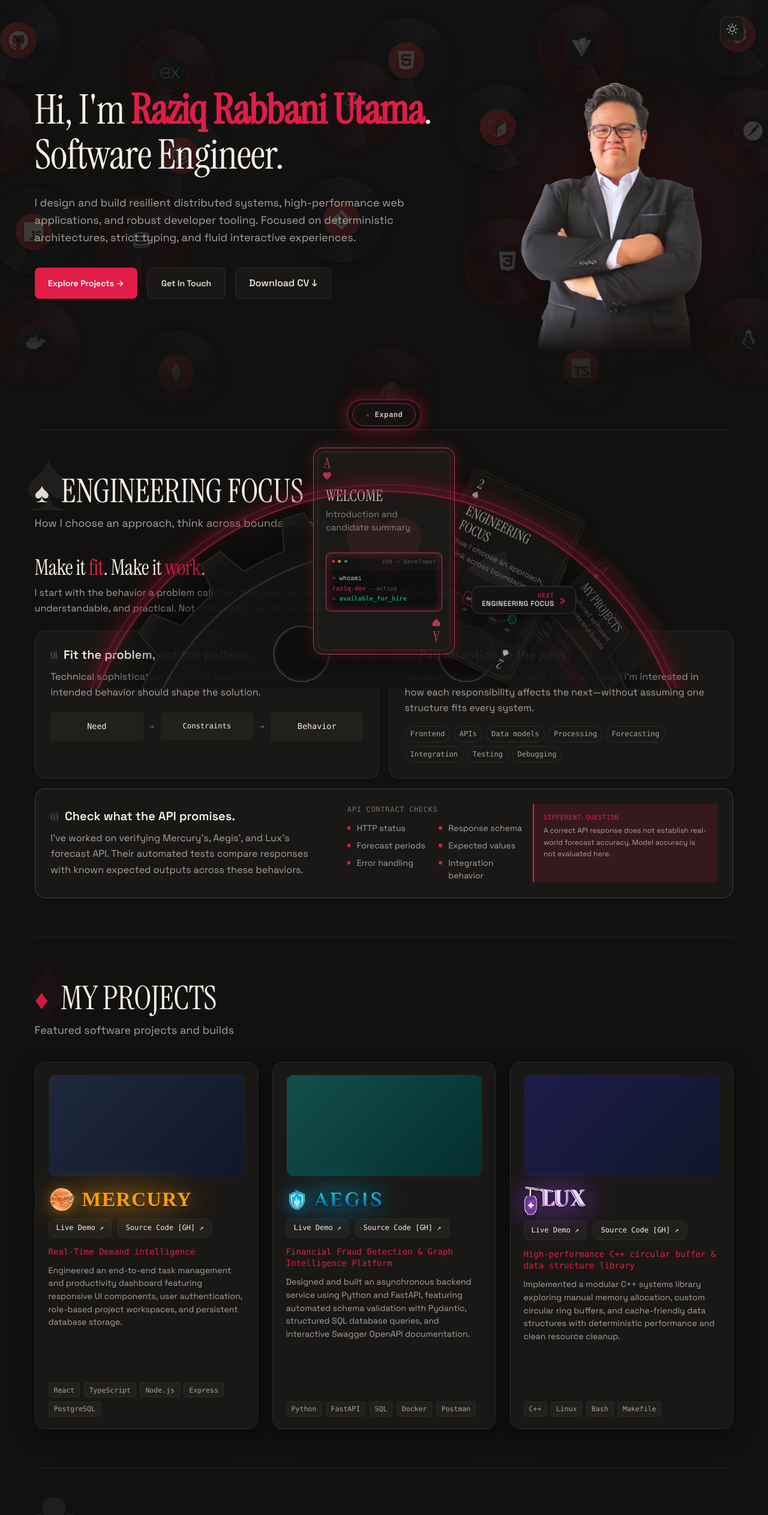
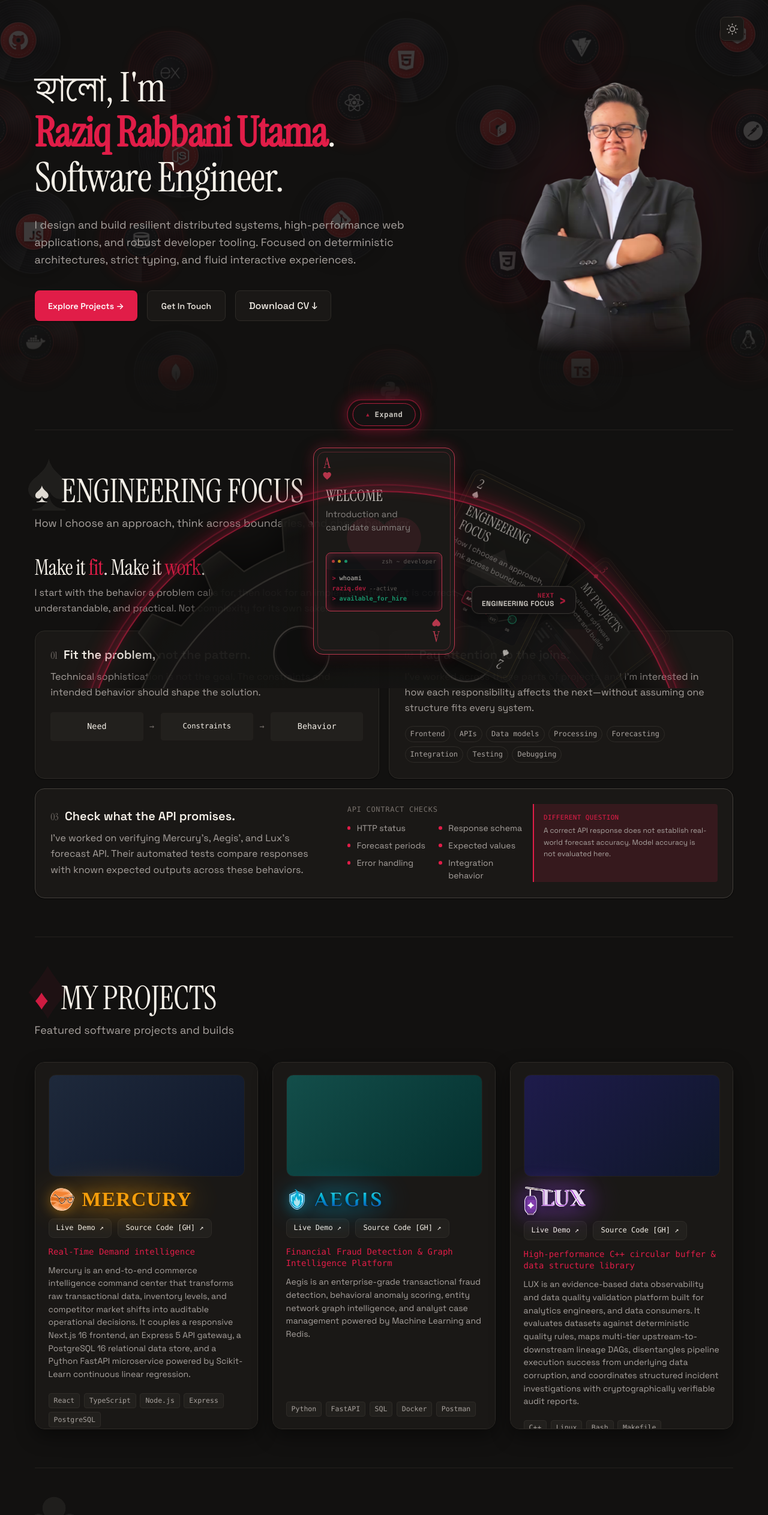
Before and after one commit to razeequtama/portfolio-website, a React (Vite) app: page / in a window 1280 px wide. Shown: the top 2525 px of the page at 60% size. Built offline with nearby package versions, Linux system fonts and the light colour scheme; a web font is replaced by a local one.

Commit message:
Fix design mistake on projects cards

```diff
--- a/src/components/projects/ProjectCardBack.tsx
+++ b/src/components/projects/ProjectCardBack.tsx
@@ -1,5 +1,5 @@
 import React from 'react';
-import type { ProjectItem } from '../../types/portfolio';
+import type { PlayingCardSuit, ProjectItem } from '../../types/portfolio';
 import type { ProjectCardBackMeta } from '../../utils/cardUtils';
 import { PlayingCardSuitIcon } from '../turntable/PlayingCardSuitIcons';
 
@@ -8,6 +8,17 @@
   meta: ProjectCardBackMeta;
   onReveal?: () => void;
 }
+
+const SUIT_PATHS: Record<PlayingCardSuit, string> = {
+  spades:
+    'M12 2.5 C16 8 20.5 12 20.5 15.5 C20.5 18.5 17.5 20.5 14.5 19.5 C13.5 19.1 12.8 18.3 12.4 17.5 C12.8 19 13.8 20.5 15.5 22 L8.5 22 C10.2 20.5 11.2 19 11.6 17.5 C11.2 18.3 10.5 19.1 9.5 19.5 C6.5 20.5 3.5 18.5 3.5 15.5 C3.5 12 8 8 12 2.5 Z',
+  hearts:
+    'M12 21.35l-1.45-1.32C5.4 15.36 2 12.28 2 8.5 2 5.42 4.42 3 7.5 3c1.74 0 3.41.81 4.5 2.09C13.09 3.81 14.76 3 16.5 3 19.58 3 22 8.5c0 3.78-3.4 6.86-8.55 11.54L12 21.35z',
+  diamonds:
+    'M12 2.5 L20 12 L12 21.5 L4 12 Z',
+  clubs:
+    'M12 2.5 A 3.8 3.8 0 0 0 8.2 6.3 C 8.2 6.9 8.35 7.5 8.6 8 A 4.2 4.2 0 0 0 4.5 12.2 A 4.2 4.2 0 0 0 8.7 16.4 C 9.6 16.4 10.4 16.1 11 15.6 C 10.7 16.9 9.9 19.2 8.5 22 L 15.5 22 C 14.1 19.2 13.3 16.9 13 15.6 C 13.6 16.1 14.4 16.4 15.3 16.4 A 4.2 4.2 0 0 0 19.5 12.2 A 4.2 4.2 0 0 0 15.4 8 C 15.65 7.5 15.8 6.9 15.8 6.3 A 3.8 3.8 0 0 0 12 2.5 Z',
+};
 
 export const ProjectCardBack: React.FC<ProjectCardBackProps> = ({
   project,
@@ -283,15 +294,61 @@
             className="medallion-core-circle"
           />
         </g>
+        {/* Top-Left Corner Pip (Rank & Suit Inside Card Frame) */}
+        <g className="card-back-svg-pip card-back-svg-pip-tl">
+          <rect
+            x="26"
+            y="26"
+            width="28"
+            height="50"
+            rx="6"
+            className="svg-pip-backdrop"
+          />
+          <text
+            x="40"
+            y="47"
+            textAnchor="middle"
+            className="svg-pip-rank"
+          >
+            {meta.rank}
+          </text>
+          <g transform="translate(33, 53) scale(0.58)">
+            <path
+              d={SUIT_PATHS[meta.suit]}
+              className="svg-pip-suit"
+            />
+          </g>
+        </g>
+
+        {/* Bottom-Right Inverted Corner Pip (180° Point Reflection) */}
+        <g
+          className="card-back-svg-pip card-back-svg-pip-br"
+          transform="rotate(180 170 270)"
+        >
+          <rect
+            x="26"
+            y="26"
+            width="28"
+            height="50"
+            rx="6"
+            className="svg-pip-backdrop"
+          />
+          <text
+            x="40"
+            y="47"
+            textAnchor="middle"
+            className="svg-pip-rank"
+          >
+            {meta.rank}
+          </text>
+          <g transform="translate(33, 53) scale(0.58)">
+            <path
+              d={SUIT_PATHS[meta.suit]}
+              className="svg-pip-suit"
+            />
+          </g>
+        </g>
       </svg>
-
-      {/* Top-Left Corner Pip */}
-      <div className="card-back-pip card-back-pip-tl" aria-hidden="true">
-        <span className="pip-rank">{meta.rank}</span>
-        <span className="pip-suit">
-          <PlayingCardSuitIcon suit={meta.suit} />
-        </span>
-      </div>
 
       {/* Center Seal Core: Large Emblem & Roman Numeral */}
       <div className="medallion-html-core" aria-hidden="true">
@@ -317,13 +374,6 @@
 
       </div>
 
-      {/* Bottom-Right Inverted Corner Pip */}
-      <div className="card-back-pip card-back-pip-br" aria-hidden="true">
-        <span className="pip-rank">{meta.rank}</span>
-        <span className="pip-suit">
-          <PlayingCardSuitIcon suit={meta.suit} />
-        </span>
       </div>
-    </div>
   );
 };
--- a/src/data/portfolioData.ts
+++ b/src/data/portfolioData.ts
@@ -114,7 +114,7 @@
     title: 'MERCURY',
     subtitle: 'Real-Time Demand intelligence',
     description:
-      'Engineered an end-to-end task management and productivity dashboard featuring responsive UI components, user authentication, role-based project workspaces, and persistent database storage.',
+      'Mercury is an end-to-end commerce intelligence command center that transforms raw transactional data, inventory levels, and competitor market shifts into auditable operational decisions. It couples a responsive Next.js 16 frontend, an Express 5 API gateway, a PostgreSQL 16 relational data store, and a Python FastAPI microservice powered by Scikit-Learn continuous linear regression.',
     category: 'Full Stack',
     techStack: ['React', 'TypeScript', 'Node.js', 'Express', 'PostgreSQL'],
     featured: true,
@@ -129,7 +129,7 @@
     title: 'AEGIS',
     subtitle: 'Financial Fraud Detection & Graph Intelligence Platform',
     description:
-      'Designed and built an asynchronous backend service using Python and FastAPI, featuring automated schema validation with Pydantic, structured SQL database queries, and interactive Swagger OpenAPI documentation.',
+      'Aegis is an enterprise-grade transactional fraud detection, behavioral anomaly scoring, entity network graph intelligence, and analyst case management powered by Machine Learning and Redis.',
     category: 'Cloud',
     techStack: ['Python', 'FastAPI', 'SQL', 'Docker', 'Postman'],
     featured: true,
@@ -141,10 +141,10 @@
   },
   {
     id: 'corecraft-memory-engine',
-    title: 'LUX',
+    title: 'Lux',
     subtitle: 'High-performance C++ circular buffer & data structure library',
     description:
-      'Implemented a modular C++ systems library exploring manual memory allocation, custom circular ring buffers, and cache-friendly data structures with deterministic performance and clean resource cleanup.',
+      'LUX is an evidence-based data observability and data quality validation platform built for analytics engineers, and data consumers. It evaluates datasets against deterministic quality rules, maps multi-tier upstream-to-downstream lineage DAGs, disentangles pipeline execution success from underlying data corruption, and coordinates structured incident investigations with cryptographically verifiable audit reports.',
     category: 'Systems',
     techStack: ['C++', 'Linux', 'Bash', 'Makefile'],
     featured: false,
--- a/src/pages/WelcomePage.tsx
+++ b/src/pages/WelcomePage.tsx
@@ -1,4 +1,4 @@
-import React from 'react';
+import React, { useEffect, useState } from 'react';
 import { developerProfile } from '../data/portfolioData';
 import mePhoto from '../assets/Me.avif';
 import { HeroTechGlows } from '../components/welcome/HeroTechGlows';
@@ -6,11 +6,63 @@
 import { HeroPortrait } from '../components/welcome/HeroPortrait';
 import { handleDownloadCV } from '../utils/downloadCV';
 
+const greetings = [
+  '你好',
+  'Hola',
+  'Hi',
+  'नमस्ते',
+  'হ্যালো',
+  'Olá',
+  'Привет',
+  'こんにちは',
+  'ਸਤ ਸ੍ਰੀ ਅਕਾਲ',
+  'नमस्कार',
+  'నమస్కారం',
+  'Bonjour',
+  'Hallo',
+  '안녕하세요',
+  'Xin chào',
+  'வணக்கம்',
+  'Ciao',
+  'مرحبًا',
+  'Merhaba',
+  'السلام علیکم',
+  'Halo',
+  'Jambo',
+  'سلام',
+  'Kumusta',
+  'Cześć',
+];
+const initialGreetingIndex = 2; // Starts with 'Hi'
+
 interface WelcomePageProps {
   onNavigate: (sectionIndex: number) => void;
 }
 
 export const WelcomePage: React.FC<WelcomePageProps> = ({ onNavigate }) => {
+  const [greeting, setGreeting] = useState(greetings[initialGreetingIndex]);
+  const [isGreetingVisible, setIsGreetingVisible] = useState(true);
+
+  useEffect(() => {
+    if (window.matchMedia('(prefers-reduced-motion: reduce)').matches) return;
+
+    let greetingIndex = initialGreetingIndex;
+    let timer: number;
+
+    const showNextGreeting = () => {
+      setIsGreetingVisible(false);
+      timer = window.setTimeout(() => {
+        greetingIndex = (greetingIndex + 1) % greetings.length;
+        setGreeting(greetings[greetingIndex]);
+        setIsGreetingVisible(true);
+        timer = window.setTimeout(showNextGreeting, 2300);
+      }, 250);
+    };
+
+    timer = window.setTimeout(showNextGreeting, 2300);
+    return () => window.clearTimeout(timer);
+  }, []);
+
   return (
     <div className="page-welcome">
       <section className="welcome-hero">
@@ -19,7 +71,15 @@
 
         <div className="welcome-hero-content">
           <h2 className="hero-main-title">
-            <span className="hero-title-greeting">Hi, I'm</span>
+            <span className="hero-title-greeting" aria-label="Hi, I'm">
+              <span
+                className={`hero-title-greeting-word${isGreetingVisible ? '' : ' is-changing'}`}
+                aria-hidden="true"
+              >
+                <bdi dir="auto">{greeting},</bdi>
+              </span>{' '}
+              I'm
+            </span>
             <span className="hero-title-space"> </span>
             <br className="hero-title-break-mobile" />
             <span className="hero-title-name">
--- a/src/styles/projectCardBack.css
+++ b/src/styles/projectCardBack.css
@@ -183,65 +183,55 @@
   stroke: rgba(197, 160, 89, 0.55);
 }
 
-/* Corner Pips (Rank above Suit) */
-.card-back-pip {
-  position: absolute !important;
-  display: flex !important;
-  flex-direction: column !important;
-  align-items: center !important;
-  gap: 0.15rem;
-  z-index: 6;
+/* Corner Pips (Rank above Suit Inside Card Frame) */
+.card-back-svg-pip {
   pointer-events: none;
+  user-select: none;
 }
 
-.card-back-pip.card-back-pip-tl,
-.card-back-pip.pip-top-left {
-  position: absolute !important;
-  top: 1.45rem !important;
-  left: 1.45rem !important;
-  bottom: auto !important;
-  right: auto !important;
-  transform: none !important;
-  margin: 0 !important;
+.svg-pip-backdrop {
+  fill: #141210;
+  stroke: rgba(212, 175, 55, 0.45);
+  stroke-width: 0.75;
 }
 
-.card-back-pip.card-back-pip-br,
-.card-back-pip.pip-bottom-right {
-  position: absolute !important;
-  bottom: 1.45rem !important;
-  right: 1.45rem !important;
-  top: auto !important;
-  left: auto !important;
-  transform: rotate(180deg) !important;
-  margin: 0 !important;
+[data-theme='light'] .svg-pip-backdrop {
+  fill: #f4ede1;
+  stroke: rgba(197, 160, 89, 0.55);
 }
 
-.card-back-pip .pip-rank {
+.svg-pip-rank {
   font-family: var(--font-display);
-  font-size: 1.35rem;
+  font-size: 20px;
   font-weight: 700;
   line-height: 1;
-  color: var(--color-gold);
+  fill: var(--color-gold);
   letter-spacing: -0.02em;
 }
 
-.card-back-pip .pip-suit {
-  display: inline-flex;
-  align-items: center;
-  justify-content: center;
-  font-size: 1rem;
-  line-height: 1;
-  color: var(--color-gold);
+.svg-pip-suit {
+  fill: var(--color-gold);
+  transition: transform var(--transition-fast);
 }
 
-.project-card-back.is-red-suit .card-back-pip .pip-suit,
-.project-card-back.is-red-suit .card-back-pip .pip-rank {
-  color: #f43f5e;
+.project-card-back.is-red-suit .svg-pip-rank,
+.project-card-back.is-red-suit .svg-pip-suit {
+  fill: #f43f5e;
 }
 
-[data-theme='light'] .project-card-back.is-red-suit .card-back-pip .pip-suit,
-[data-theme='light'] .project-card-back.is-red-suit .card-back-pip .pip-rank {
-  color: #dc2626;
+[data-theme='light'] .project-card-back.is-red-suit .svg-pip-rank,
+[data-theme='light'] .project-card-back.is-red-suit .svg-pip-suit {
+  fill: #dc2626;
+}
+
+.project-card-back.is-black-suit .svg-pip-rank,
+.project-card-back.is-black-suit .svg-pip-suit {
+  fill: var(--color-gold);
+}
+
+[data-theme='light'] .project-card-back.is-black-suit .svg-pip-rank,
+[data-theme='light'] .project-card-back.is-black-suit .svg-pip-suit {
+  fill: #aa820a;
 }
 
 /* Central HTML Core Overlay (Medallion Center) */
```
Also changed, not shown: public/lux_snapshot.avif (added), public/mercury_snapshot.avif (added).
